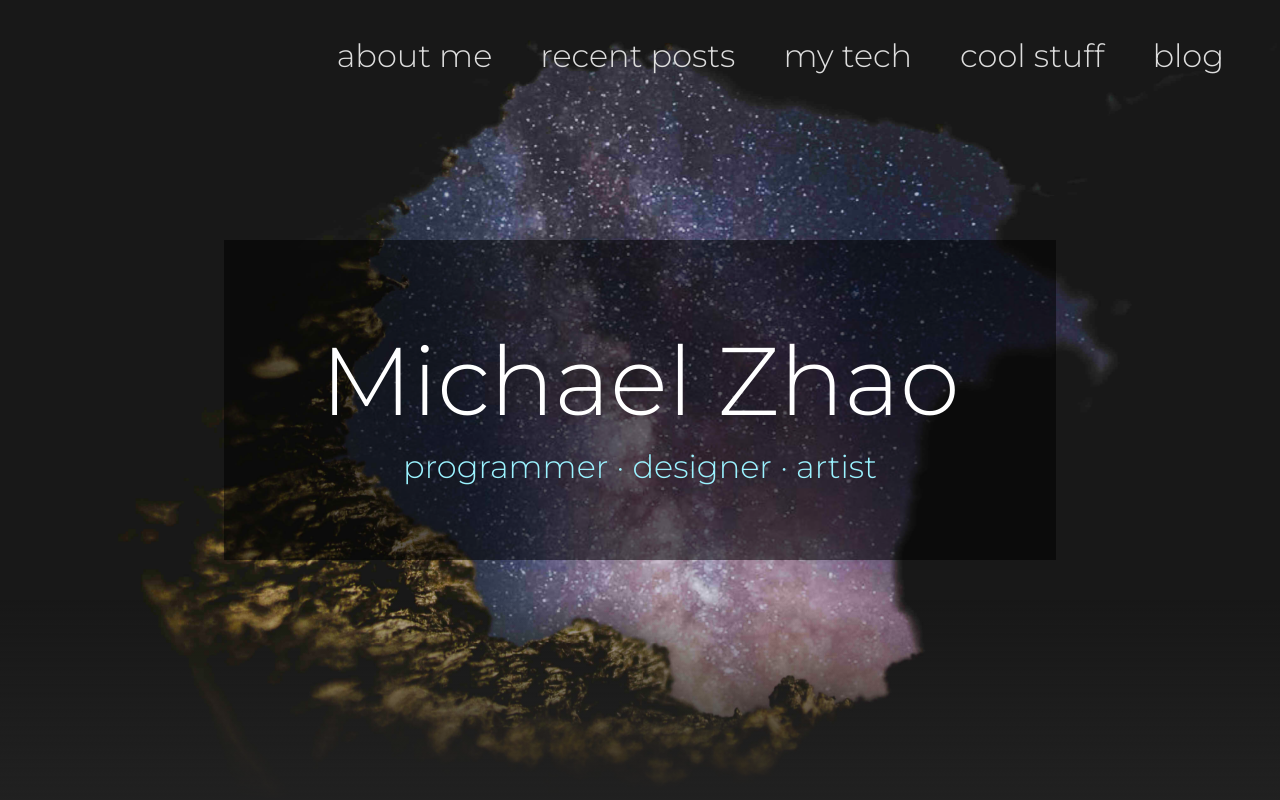
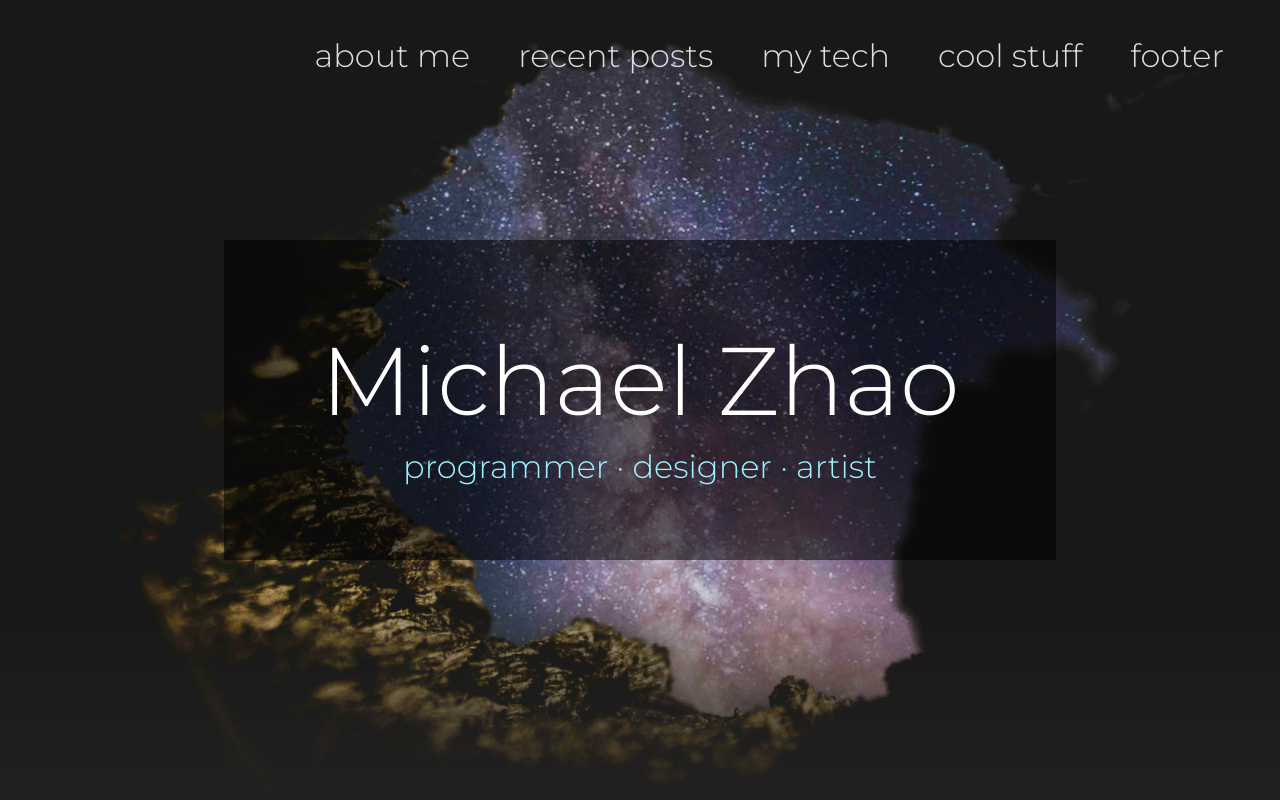
Before and after one commit to MichaelZhao21/michaelzhao.xyz, a Vue app: page / in a window 1280 px wide. Built offline with nearby package versions, Linux system fonts and the light colour scheme.

Commit message:
Temp placeholder for cool stuff section

```diff
--- a/src/views/home/CoolStuff.vue
+++ b/src/views/home/CoolStuff.vue
@@ -1,5 +1,6 @@
 <template>
     <h2 id="cool-stuff">Some Cool Stuff!</h2>
+    <p class="center">Cool stuff also coming soon!!! (see below for smth kinda cool)<br />(๑˃ᴗ˂)ﻭ</p>
 </template>
 
 <script>
--- a/src/views/home/Home.vue
+++ b/src/views/home/Home.vue
@@ -6,7 +6,8 @@
                 <a class="nav-link" href="#recent-posts">recent posts</a>
                 <a class="nav-link" href="#my-technology">my tech</a>
                 <a class="nav-link" href="#cool-stuff">cool stuff</a>
-                <a class="nav-link" href="/blog">blog</a>
+                <a class="nav-link" href="#footer">footer</a>
+                <!-- <a class="nav-link" href="/blog">blog</a> -->
             </div>
             <img class="background" src="@/assets/background.jpg" />
             <div class="name-box">
```
